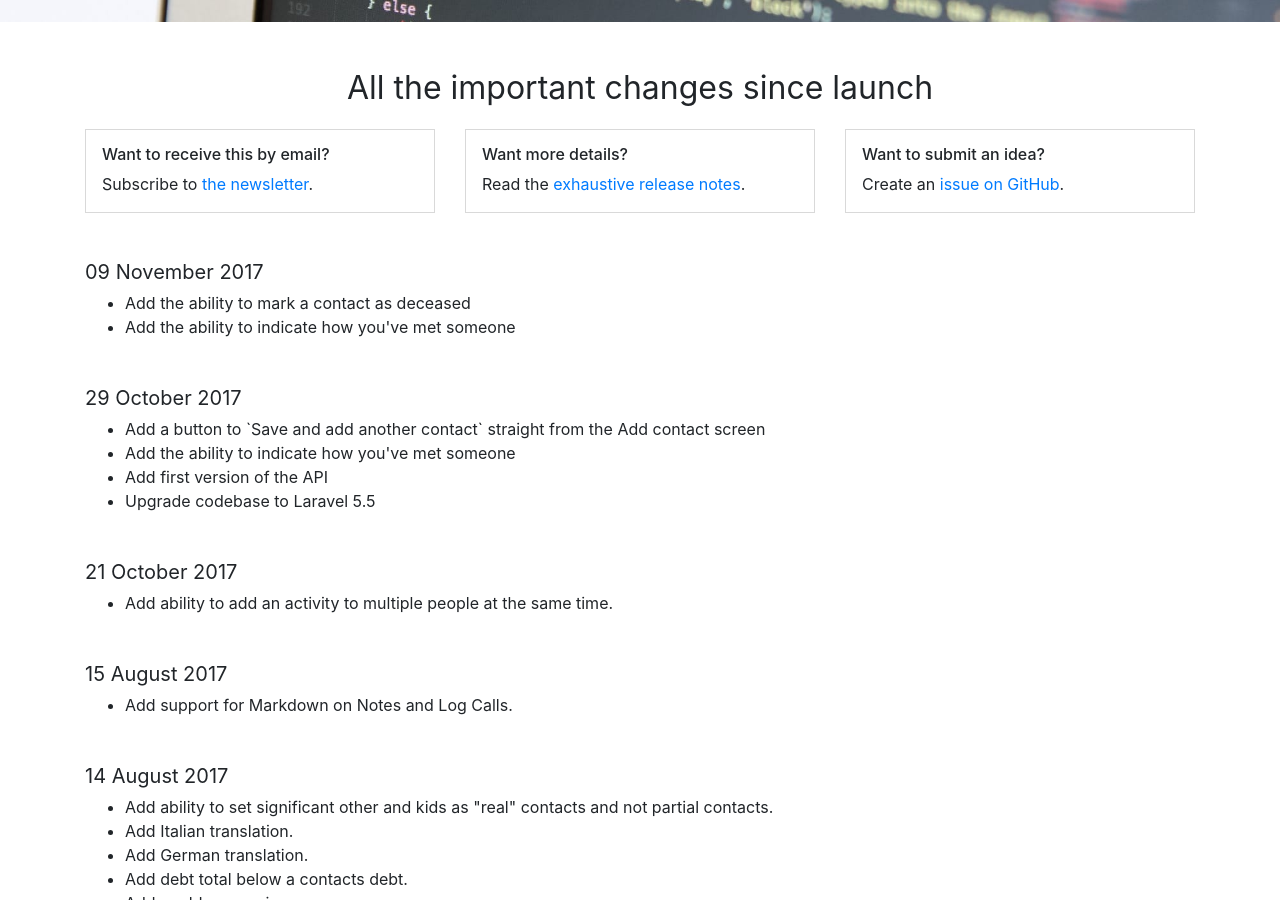
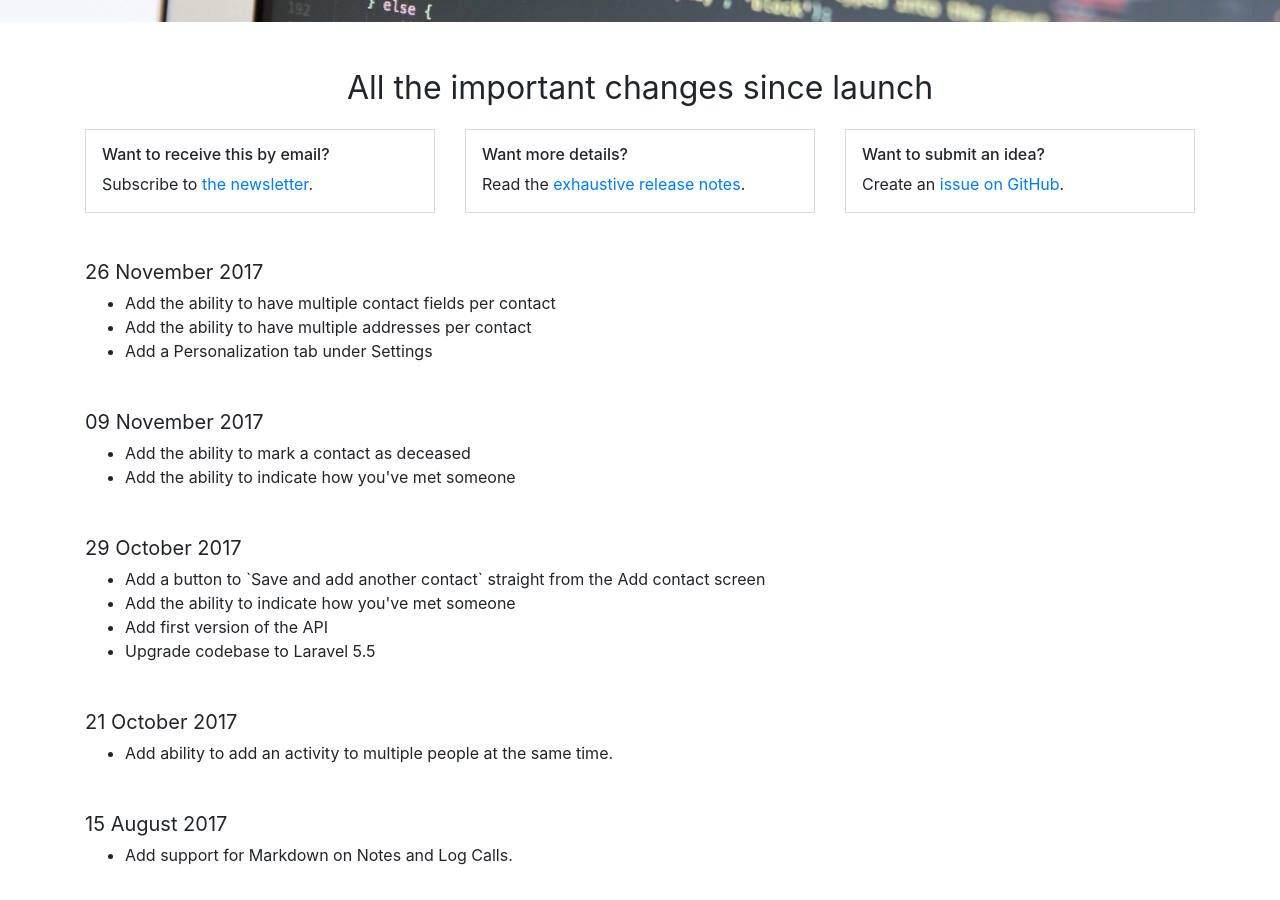
Before and after one commit to monicahq/marketing, a Jekyll site: the page built from changelog.md, in a window 1280 px wide and 900 px high, scrolled down 440 px. Built offline with Jekyll 4.4.1, drawn with Linux system fonts in a browser that asks for light colours.

Commit message:
change changelog

```diff
--- a/_data/changes.yml
+++ b/_data/changes.yml
@@ -1,3 +1,10 @@
+- date: 2017-11-26
+  list-changes:
+      - change: Add the ability to have multiple contact fields per contact
+      - change: Add the ability to have multiple addresses per contact
+      - change: Add a Personalization tab under Settings
+
+
 - date: 2017-11-09
   list-changes:
       - change: Add the ability to mark a contact as deceased
```
